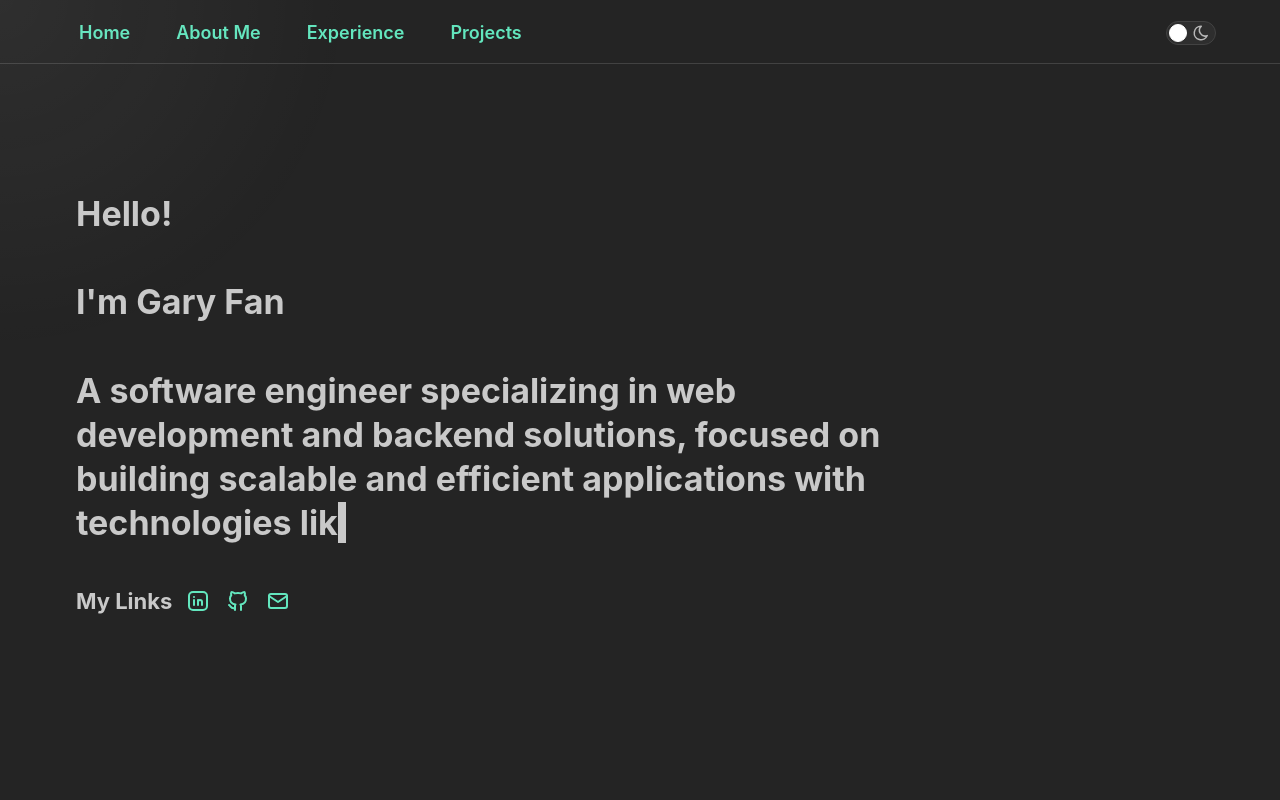
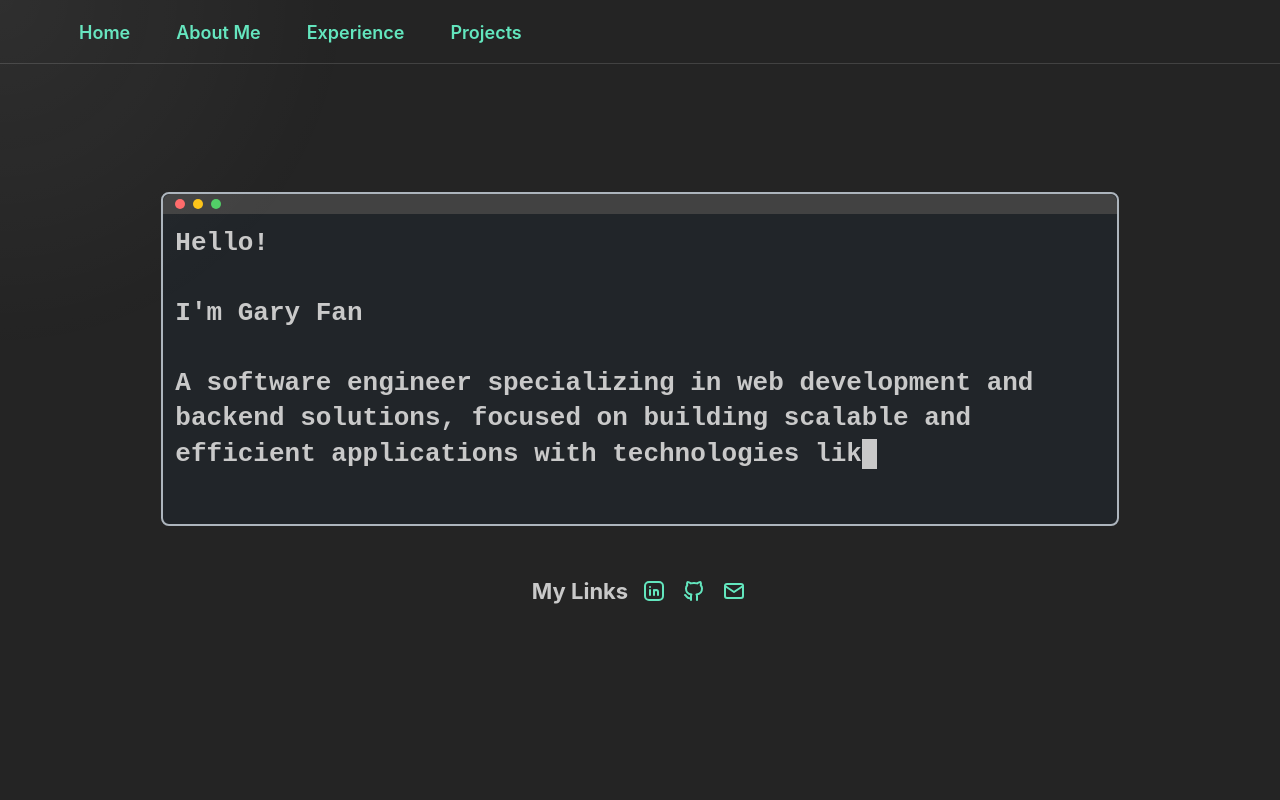
Before and after one commit to garyfan1/my_first_react, a React (Vite) app: page / in a window 1280 px wide. Shown: the top 800 px of the page. Built offline with nearby package versions, Linux system fonts and the light colour scheme.

Commit message:
add terminal style to Hello, disable light theme

```diff
--- a/src/App.tsx
+++ b/src/App.tsx
@@ -76,7 +76,7 @@ function App() {
             align="center"
           >
             <Burger onClick={toggle} opened={!opened} />
-            <ColorSchemeSwitch />
+            {/* <ColorSchemeSwitch /> */}
           </Flex>
           <MyHeader
             scrollToAboutMe={scrollToAboutMe}
--- a/src/components/header.tsx
+++ b/src/components/header.tsx
@@ -64,7 +64,7 @@ const MyHeader = ({ ...props }) => {
           </Button>
         </Group>
 
-        <ColorSchemeSwitch />
+        {/* <ColorSchemeSwitch /> */}
       </Flex>
     </>
   );
--- a/src/components/myPaper.tsx
+++ b/src/components/myPaper.tsx
@@ -1,4 +1,4 @@
-import { Grid, GridCol, Image, MantineStyleProp, Paper } from "@mantine/core";
+import { Grid, GridCol, Image, Paper } from "@mantine/core";
 import { useHover, useInViewport, useMergedRef } from "@mantine/hooks";
 import { ReactNode } from "react";
 import classes from "./fadeIn.module.css";
--- a/src/components/terminal/terminal.tsx
+++ b/src/components/terminal/terminal.tsx
@@ -1,16 +1,25 @@
+import { ReactNode } from "react";
 import TopBanner from "./topBanner";
+import { Box } from "@mantine/core";
 
-const Terminal = () => {
+interface terminalProps {
+    children: ReactNode;
+}
+
+const Terminal = ({children}: terminalProps) => {
   return (
     <div
       style={{
         border: "2px solid var(--mantine-color-gray-5)",
-        height: "200px",
+        height: "100%",
         borderRadius: "var(--mantine-radius-md)",
         backgroundColor: "var(--mantine-color-gray-9)",
       }}
     >
       <TopBanner></TopBanner>
+      <Box pl={12} pt={12}>
+      {children}
+      </Box>
     </div>
   );
 };
--- a/src/sections/aboutMe.tsx
+++ b/src/sections/aboutMe.tsx
@@ -3,7 +3,6 @@ import { forwardRef } from "react";
 import MyPaper from "../components/myPaper";
 import { useInViewport, useMergedRef } from "@mantine/hooks";
 import classes from "../components/fadeIn.module.css";
-import Terminal from "../components/terminal/terminal";
 import "./aboutMe.css";
 
 const AboutMe = forwardRef<HTMLHeadingElement>((_, aboutMeRef) => {
--- a/src/sections/hello.tsx
+++ b/src/sections/hello.tsx
@@ -1,5 +1,8 @@
 import {
   ActionIcon,
+  Box,
+  Center,
+  Flex,
   Grid,
   Group,
   Title,
@@ -14,19 +17,16 @@ import {
 import info from "../assets/info.json";
 import classes from "../components/hello.module.css";
 import { useEffect, useState } from "react";
+import Terminal from "../components/terminal/terminal";
 
 const Hello = () => {
-  const titleOrder = useMatches<TitleOrder>({
-    base: 2,
-    sm: 1,
-  });
-
   const myLinksOrder = useMatches<TitleOrder>({
     base: 4,
     sm: 3,
   });
 
-  const title = `Hello!\n\nI'm Gary Fan\n\nA software engineer specializing in web development and backend solutions, focused on building scalable and efficient applications with technologies like Django, Vue.js, Angular, and AWS.`;
+  const title =
+    "Hello!\n\nI'm Gary Fan\n\nA software engineer specializing in web development and backend solutions, focused on building scalable and efficient applications with technologies like Django, Vue.js, Angular, and AWS.";
 
   const [curTitle, setTitle] = useState("");
 
@@ -48,21 +48,28 @@ const Hello = () => {
 
   return (
     <>
-      <Grid mih={{ base: 500, sm: 400 }}>
+      <Grid>
+        <Grid.Col span={1}></Grid.Col>
         <Grid.Col
           mt={{ base: 30, sm: 0 }}
-          ml={{ base: 30, sm: 12 }}
-          span={{ base: 11, md: 9 }}
+          span={"auto"}
+          mih={{ base: 500, sm: 350 }}
         >
-          <Title mb={40} order={titleOrder} style={{ whiteSpace: "pre-wrap" }}>
-            {curTitle}
-            <span className={classes.blink}>&nbsp;</span>
-          </Title>
+          <Terminal>
+            <Title
+              mb={40}
+              order={2}
+              style={{ whiteSpace: "pre-wrap", fontFamily: "monospace" }}
+            >
+              {curTitle}
+              <span className={classes.blink}>&nbsp;</span>
+            </Title>
+          </Terminal>
         </Grid.Col>
-        <Grid.Col span={"auto"}></Grid.Col>
+        <Grid.Col span={1}></Grid.Col>
       </Grid>
 
-      <Group ml={{ base: 30, sm: 12 }} gap="sm">
+      <Group mt={50} gap="sm" justify="center">
         <Title order={myLinksOrder}>My Links</Title>
         <ActionIcon
           variant="transparent"
```
